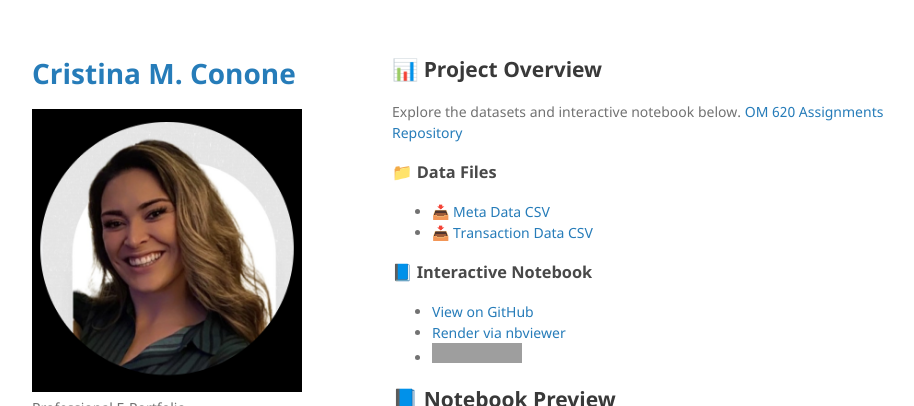
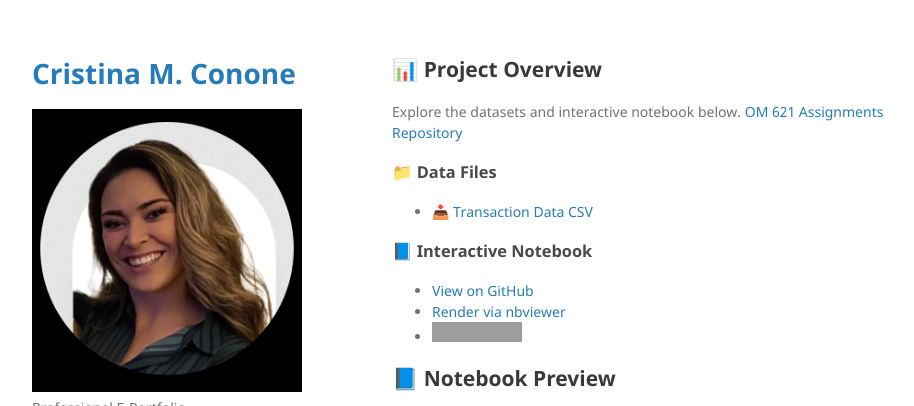
Before and after one commit to c-conone/c-conone.github.io, a Jekyll site: the page built from subpage_3/index.md, in a window 1280 px wide and 1286 px high, cut to the strip 0-406 px from the top of the window. Shown: the whole strip, without its empty margins (178-1092 px from the left). Built offline with Jekyll 4.4.1, drawn with Linux system fonts in a browser that asks for light colours; grey boxes are pictures that could not be loaded.

Commit message:
updated read me and subpage_3

```diff
--- a/subpage_3/index.md
+++ b/subpage_3/index.md
@@ -5,22 +5,21 @@ title: Assignments
 
 ## 📊 Project Overview
 
-Explore the datasets and interactive notebook below. [OM 620 Assignments Repository](https://github.com/c-conone/om620_assignments)
+Explore the datasets and interactive notebook below. [OM 621 Assignments Repository](https://github.com/c-conone/om621_assignments)
 
 ### 📁 Data Files
 
-- [📥 Meta Data CSV](./data/meta_data.csv)
-- [📥 Transaction Data CSV](./data/transaction_data.csv)
+- [📥 Transaction Data CSV](./data/tr_data_22_24.csv)
 
 ### 📘 Interactive Notebook
-- [View on GitHub](https://github.com/c-conone/om620_assignments/blob/main/notebook/assignments.ipynb)
-- [Render via nbviewer](https://nbviewer.org/github/c-conone/om620_assignments/blob/main/notebook/assignments.ipynb)
-- [![Binder](https://mybinder.org/badge_logo.svg)](https://mybinder.org/v2/gh/c-conone/om620_assignments/HEAD?filepath=notebook/assignments.ipynb)
+- [View on GitHub](https://github.com/c-conone/om621_assignments/blob/main/notebook/assignments.ipynb)
+- [Render via nbviewer](https://nbviewer.org/github/c-conone/om621_assignments/blob/main/notebook/assignments.ipynb)
+- [![Binder](https://mybinder.org/badge_logo.svg)](https://mybinder.org/v2/gh/c-conone/om621_assignments/HEAD?filepath=notebook/assignments.ipynb)
 
 
 ## 📘 Notebook Preview
 
-<iframe src="https://nbviewer.org/github/c-conone/om620_assignments/blob/main/notebook/assignments.ipynb"
+<iframe src="https://nbviewer.org/github/c-conone/om621_assignments/blob/main/notebook/assignments.ipynb"
         width="100%" height="800px" style="border:none;">
     <p>Your browser does not support iframes. <a href="https://nbviewer.org/github/c-conone/om620_assignments/blob/main/notebook/assignments.ipynb">View notebook here</a>.</p>
 </iframe>
```
Also changed, not shown: README.md.
